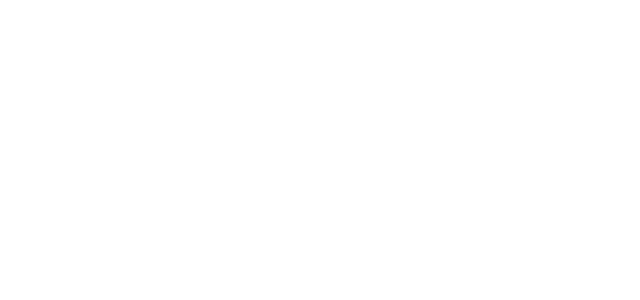
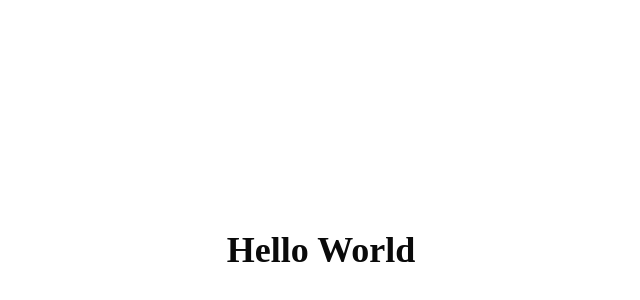
Before and after one commit to olha-leskiv/vm-dashboard, a Next.js app: page / in a window 1280 px wide. Shown: the part 150-450 px from the top of the page, without its empty margins (319-959 px from the left). Built offline with nearby package versions, Linux system fonts and the light colour scheme.

Commit message:
first run

```diff
--- a/src/app/layout.tsx
+++ b/src/app/layout.tsx
@@ -13,7 +13,7 @@
 }) {
   return (
     <html lang="en">
-      <body>{children}</body>
+      <body suppressHydrationWarning>{children}</body>
     </html>
   );
 }
--- a/src/app/page.tsx
+++ b/src/app/page.tsx
@@ -1,3 +1,5 @@
 export default function RootPage() {
-  return <div />;
+  return <div className="flex flex-col items-center justify-center h-screen">
+    <h1 className="text-4xl font-bold">Hello World</h1>
+  </div>;
 }
```
